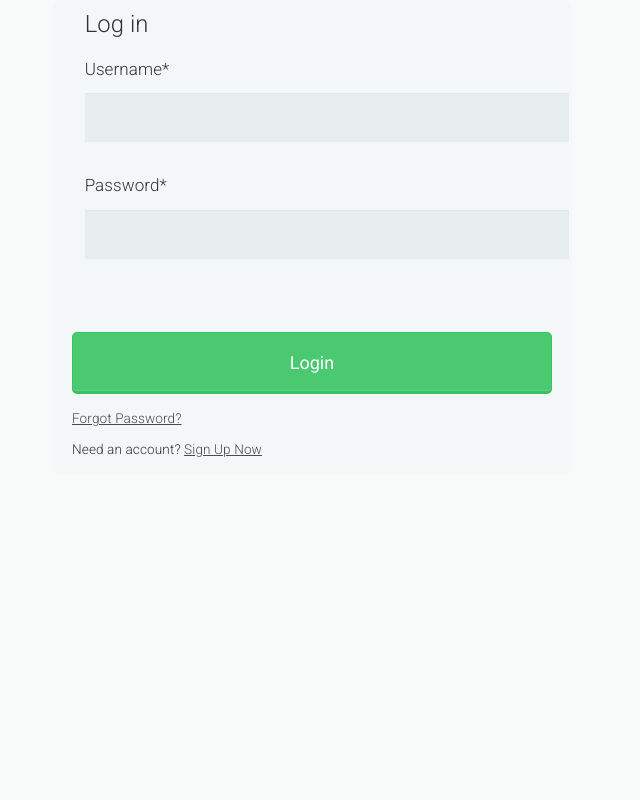
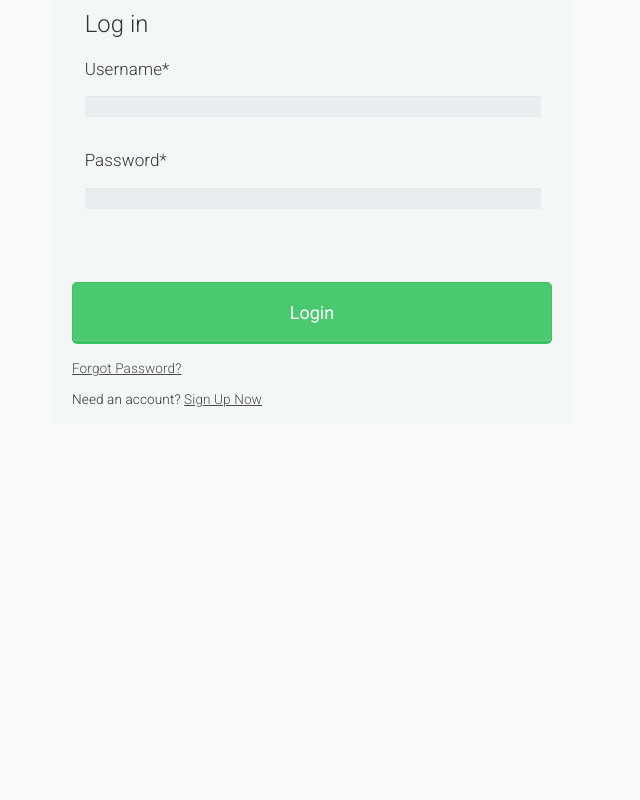
Before and after one commit to AlexandruAprodu/Blog-Space, a Django app: page /login/ in a window 1280 px wide. Shown: the part 64-864 px from the top of the page, without its empty margins (328-968 px from the left). Run offline with Django 3.2, Linux system fonts and the light colour scheme; some libraries are stand-ins or nearby versions; some web fonts are replaced.

Commit message:
padding disabled

```diff
--- a/blog/static/blog/css/register_login_etc.css
+++ b/blog/static/blog/css/register_login_etc.css
@@ -33,7 +33,7 @@ select {
   height: auto;
   margin: 0;
   outline: 0;
-  padding: 15px;
+  padding: 1px;
   width: 100%;
   background-color: #e8eeef;
   color: #8a97a0;
```
